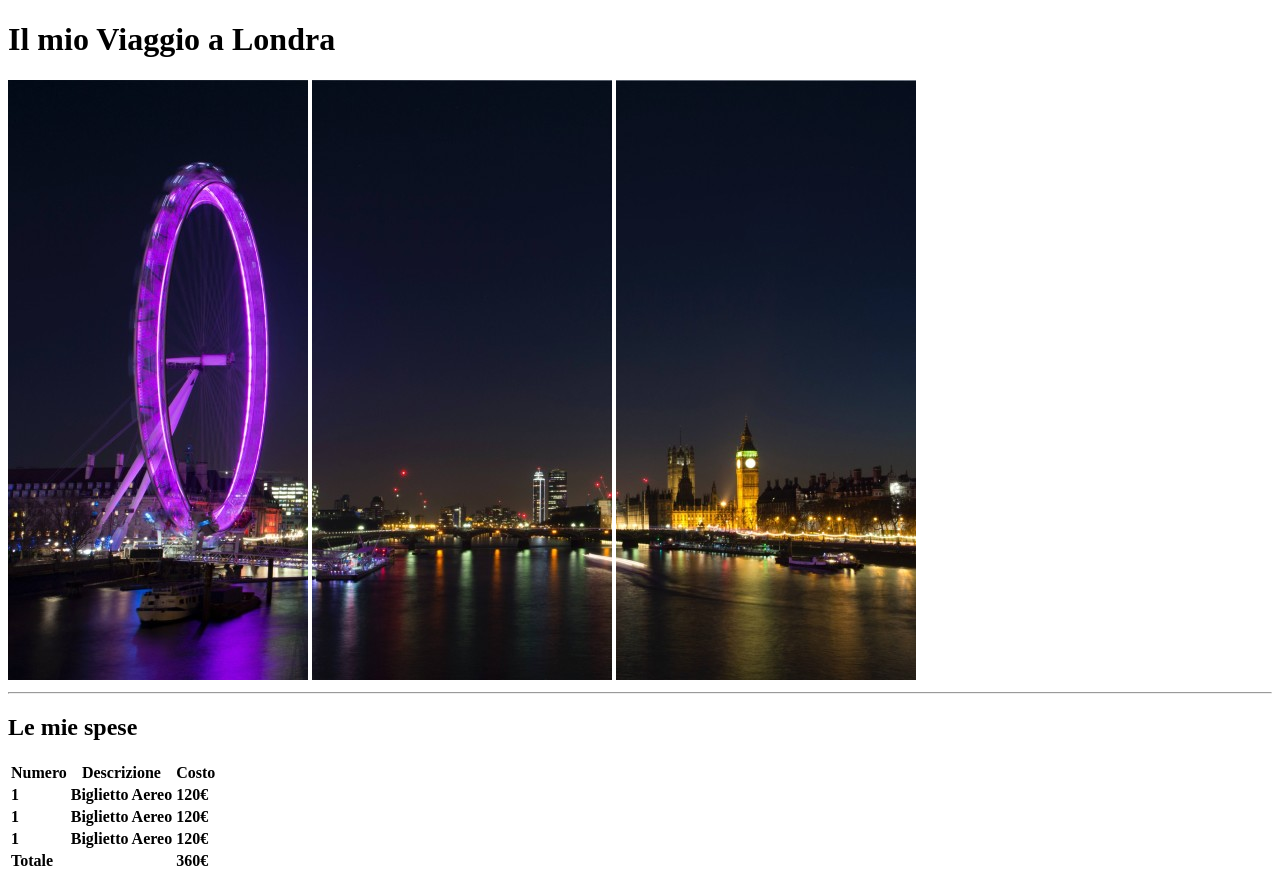
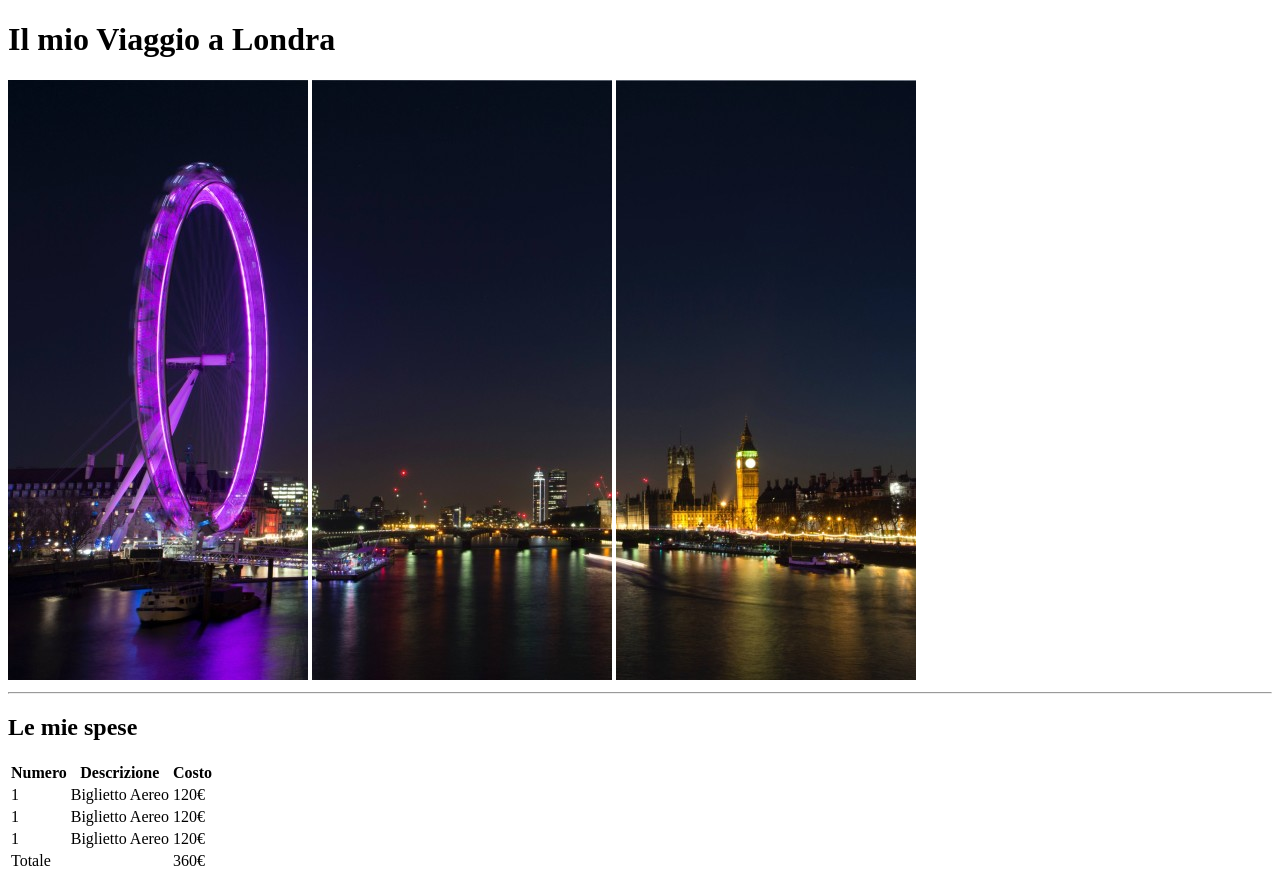
Before and after one commit to PierdomenicoPacilio/html-london-trip, a plain HTML site: page index.html in a window 1280 px wide. Shown: the top 876 px of the page. Drawn offline with Linux system fonts and the light colour scheme.

Commit message:
fix: font in payment table and marign of text in useful information

```diff
--- a/index.html
+++ b/index.html
@@ -6,6 +6,12 @@
     <meta charset="UTF-8">
     <meta name="viewport" content="width=device-width, initial-scale=1.0">
     <title>My London Trip</title>
+
+            <style>
+                th { font-weight: normal;  }
+
+                p {margin: 0;}
+            </style>
 </head>
 
 <body>
@@ -22,12 +28,13 @@
     <main>
         <h2>Le mie spese</h2>
         <table>
+
             <!-- intestazione della tabella -->
             <thead>
                 <tr>
-                    <th>Numero</th>
-                    <th>Descrizione</th>
-                    <th>Costo</th>
+                    <th><strong>Numero</strong></th>
+                    <th><strong>Descrizione</strong></th>
+                    <th><strong>Costo</strong></th>
                 </tr>
             </thead>
             <!-- /intestazione della tabella -->
```
